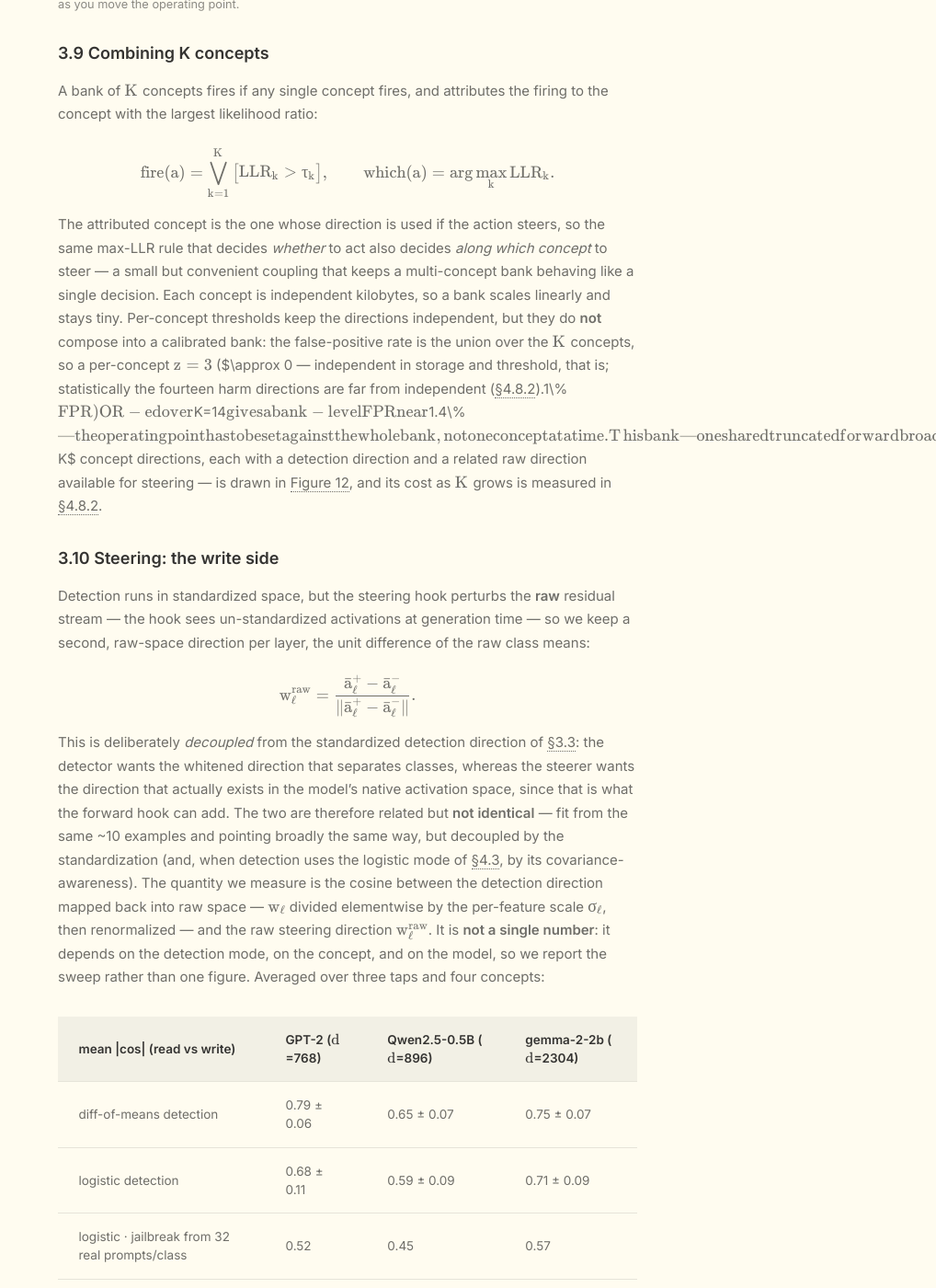
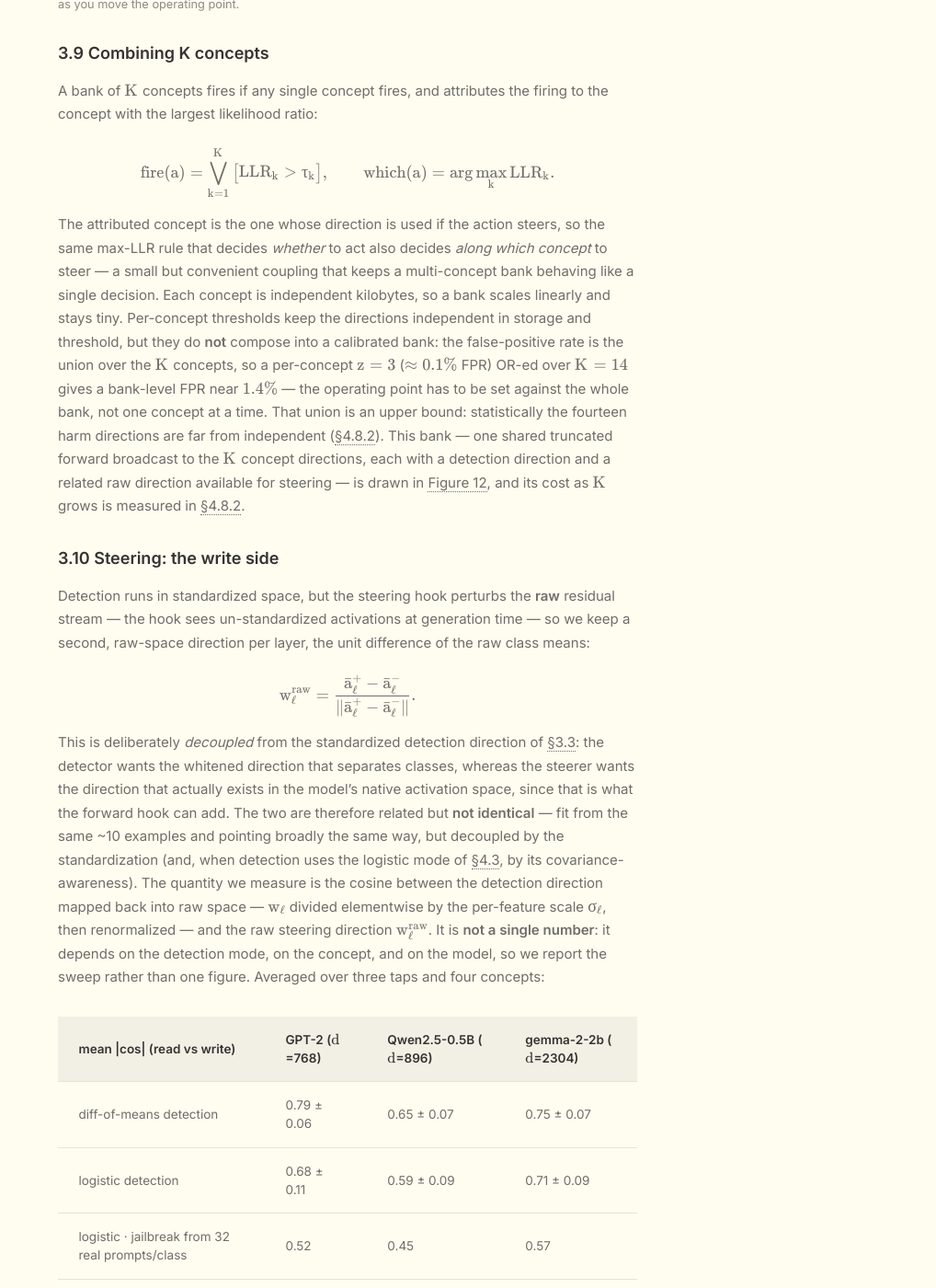
Before and after one commit to NISH1001/NISH1001.github.io, a Jekyll site: the page built from _posts/research/2026-08-29-conceptgate.markdown, in a window 1280 px wide and 1400 px high, scrolled down 20430 px. Shown: the whole window at 92% size, without its empty margins (262-1280 px from the left). Built offline with Jekyll 4.4.1, drawn with Linux system fonts in a browser that asks for light colours; some of the changed text lies outside the part shown.

Commit message:
Fix a broken math span in 3.9 and the squeezed lever table
- 3.9: prose had been pasted inside $\approx 0.1\%$, splitting the span and
  dumping a clause into math; restored, clause moved to its own sentence
- cg-mono tables now scroll instead of squeezing the label column to one
  word per line
- lever table: two columns were both headed "lever"; now concept/random,
  and "baseline" is labelled as a level since the rest are changes from it

```diff
--- a/_posts/research/2026-08-29-conceptgate.markdown
+++ b/_posts/research/2026-08-29-conceptgate.markdown
@@ -73,7 +73,12 @@
 .cg-probe .t{flex:1}
 .cg-ok{color:var(--cg-b);font-weight:700}
 .cg-no{color:var(--cg-a);font-weight:700}
-.cg-mono{font-family:ui-monospace,SFMono-Regular,Menlo,monospace;font-size:.82rem}
+.cg-mono{font-family:ui-monospace,SFMono-Regular,Menlo,monospace;font-size:.82rem;
+  overflow-x:auto;-webkit-overflow-scrolling:touch}
+/* wide tables scroll as a block; without this the browser squeezes the label column
+   to one word per line rather than overflowing */
+.cg-mono table{width:auto;min-width:100%}
+.cg-mono th,.cg-mono td{white-space:nowrap}
 .cg-widget svg .cg-hit{cursor:crosshair}
 .cg-tip{position:fixed;z-index:200;pointer-events:none;background:#242625;color:#f4f4f0;
   font-family:ui-monospace,SFMono-Regular,Menlo,monospace;font-size:11px;line-height:1.45;
@@ -796,10 +801,11 @@
 max-LLR rule that decides *whether* to act also decides *along which concept* to steer — a small but
 convenient coupling that keeps a multi-concept bank behaving like a single decision. Each concept is
 independent kilobytes, so a bank scales linearly and stays tiny. Per-concept thresholds keep the
-directions independent, but they do **not** compose into a calibrated bank: the false-positive rate is
-the union over the $K$ concepts, so a per-concept $z=3$ ($\approx 0 — independent in storage and threshold, that is; statistically the fourteen harm directions are far from independent (<a class="sref" href="#482-learning-multiple-concepts">§4.8.2</a>).1\%$ FPR) OR-ed over $K=14$ gives a
-bank-level FPR near $1.4\%$ — the operating point has to be set against the whole bank, not one concept
-at a time. This bank — one shared truncated forward broadcast to the $K$
+directions independent in storage and threshold, but they do **not** compose into a calibrated bank:
+the false-positive rate is the union over the $K$ concepts, so a per-concept $z=3$ ($\approx 0.1\%$
+FPR) OR-ed over $K=14$ gives a bank-level FPR near $1.4\%$ — the operating point has to be set
+against the whole bank, not one concept at a time. That union is an upper bound: statistically the
+fourteen harm directions are far from independent (<a class="sref" href="#482-learning-multiple-concepts">§4.8.2</a>). This bank — one shared truncated forward broadcast to the $K$
 concept directions, each with a detection direction and a related raw direction available for steering — is drawn in
 <a class="sref" href="#figure-12">Figure 12</a>, and its cost as $K$ grows is measured in
 <a class="sref" href="#482-learning-multiple-concepts">§4.8.2</a>.
@@ -1691,12 +1697,16 @@
 
 <div class="cg-mono" markdown="1">
 
-| change in first-token refusal logit | baseline | concept $-\alpha$ | concept $+\alpha$ | lever (½ difference) | random $-\alpha$ | random $+\alpha$ | lever |
+| prompt group | baseline level | concept $-\alpha$ | concept $+\alpha$ | concept lever | random $-\alpha$ | random $+\alpha$ | random lever |
 |---|---|---|---|---|---|---|---|
 | attacks the gate fires on (n=93) | +2.94 | −1.63 | +0.89 | **−1.26** | −0.56 | +0.28 | −0.42 |
 | benign prompts (n=96) | −2.21 | −0.77 | +1.21 | **−0.99** | −0.21 | +0.33 | −0.27 |
 
 </div>
+
+<p class="small-note">Baseline is the absolute first-token refusal logit; every other column is a
+change from it. Lever $=\tfrac12(\Delta_{-\alpha}-\Delta_{+\alpha})$, the sign-reversible half of the
+response.</p>
 
 The concept direction is a directional lever with the same sign everywhere: away from the concept lowers
 the refusal logit, toward it raises it, on attacks and benign prompts alike. Its lever component is about
```
